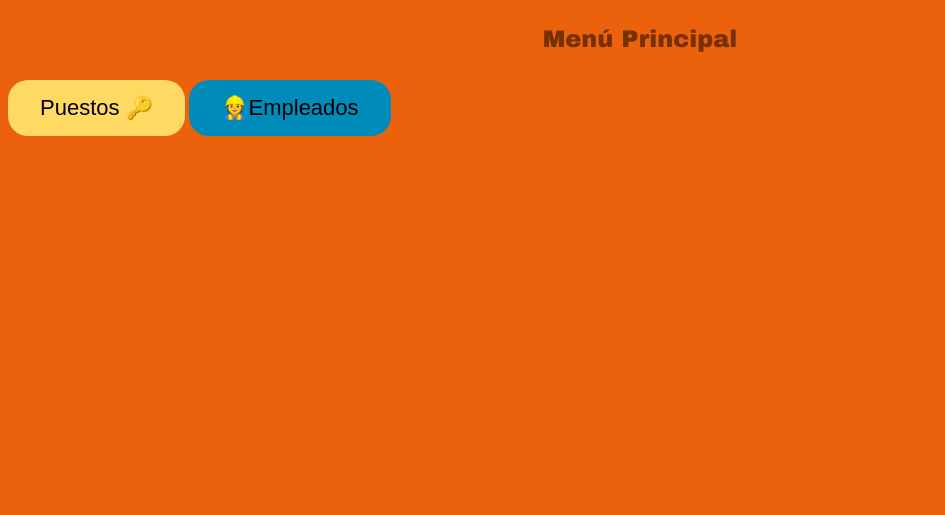
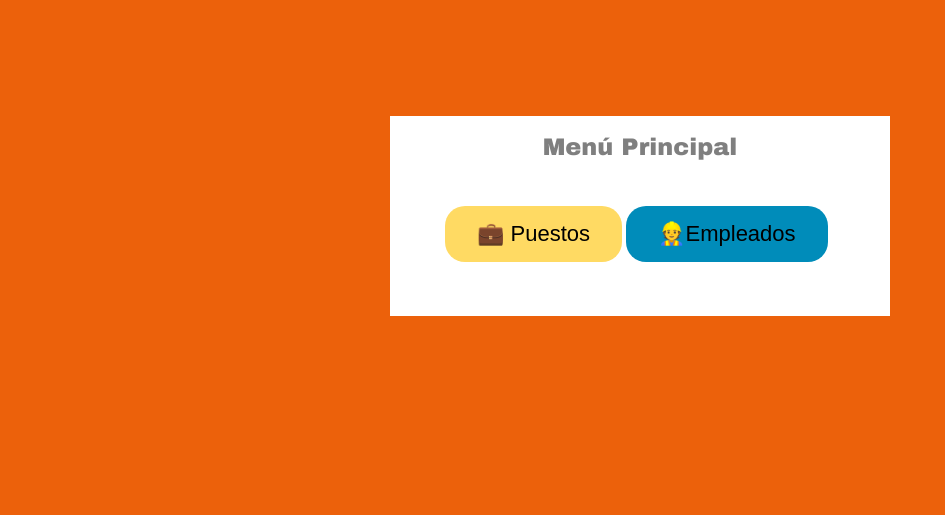
Before and after one commit to ljrivel/BD_Proyect1, a PHP site: page /menu.php in a window 1280 px wide. Shown: the top 515 px of the page, without its empty margins (0-945 px from the left). Run offline with PHP 8.4, Linux system fonts and the light colour scheme.

Commit message:
Menu grafica ready

```diff
--- a/menu.php
+++ b/menu.php
@@ -6,6 +6,20 @@
 	<title>Inicio</title>
 
 	<style >
+
+		.div{
+			margin: auto;
+			width: 500px;
+			height: 200px;
+			background-color: white;
+		}
+		.div2{
+			margin: auto;
+			width: 390px;
+			height: 100px;
+			background-color: white;
+		}
+
 		.body {
   			background: #EC610B;
  			 min-height: 100vh;
@@ -39,23 +53,36 @@
              font-size:22px;
              font-family: Arial;
   			 border-radius: 20px;
+
              margin: 0px auto;
          }
 		.botonAzul{
              background-color: #008CBA;
 		}
 
+
 	</style>
 
 </head>
 
 <body class="body">
-	    <br>
-        <h2 class="h2">Menú Principal</h2>
-        <br>
-        <button class="boton" onclick="location.href='MostrarPuestos.php'">Puestos &#128273</button>
-        <button class="boton botonAzul" onclick="location.href='MostrarEmpleados.php'">&#128119Empleados</button>
+	<br>
+	<br>
+	<br>
+	<br>
+	<br>
+	<br>
+	<div class="div">
+	    	<br>
+       		<h2 class="h2">Menú Principal</h2>
+       		 <br>
+        	<div class="div2">
+        		<br>
+        		<button class="boton" onclick="location.href='MostrarPuestos.php'">&#128188 Puestos</button>
 
+        		<button class="boton botonAzul" onclick="location.href='MostrarEmpleados.php'">&#128119Empleados</button>
+    	</div>
+    </div>
 
 </body>
 
```
